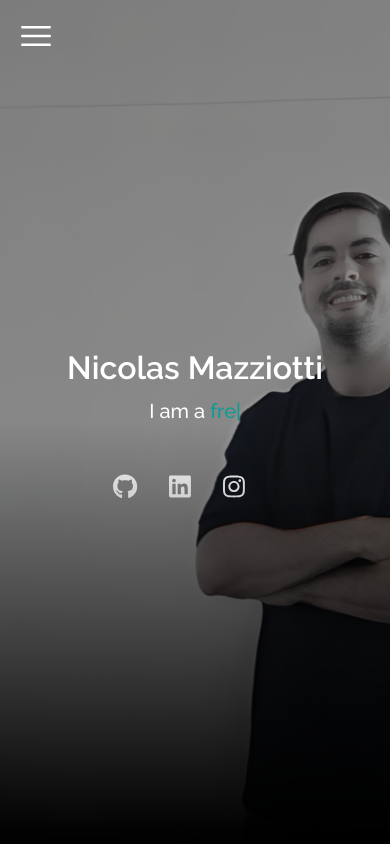
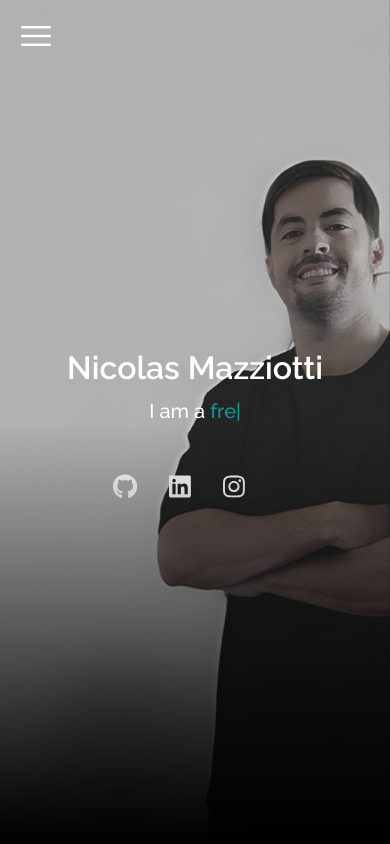
Before and after one commit to Nicolas-Mazziotti/portfolio_mazziotti, a React (Vite) app: page / in a window 390 px wide. Shown: the top 844 px of the page. Built offline with nearby package versions, Linux system fonts and the light colour scheme.

Commit message:
Modify image header style

```diff
--- a/src/Components/Header/Header.css
+++ b/src/Components/Header/Header.css
@@ -2,7 +2,7 @@
 
 .header-container{
     position: relative;
-    background-image: url(/assets/header_background13.png);
+    background-image: url(/assets/header_background15.png);
     background-repeat: no-repeat;
     background-size: cover;
     background-position:30% 50%;
@@ -142,7 +142,7 @@
 
  @media screen and (max-width: 480px){
     .header-container{
-        background-position: 60% 80%;
+        background-position: 70% 80%;
         background-size:cover;
     }
     .header-container h1{
```
